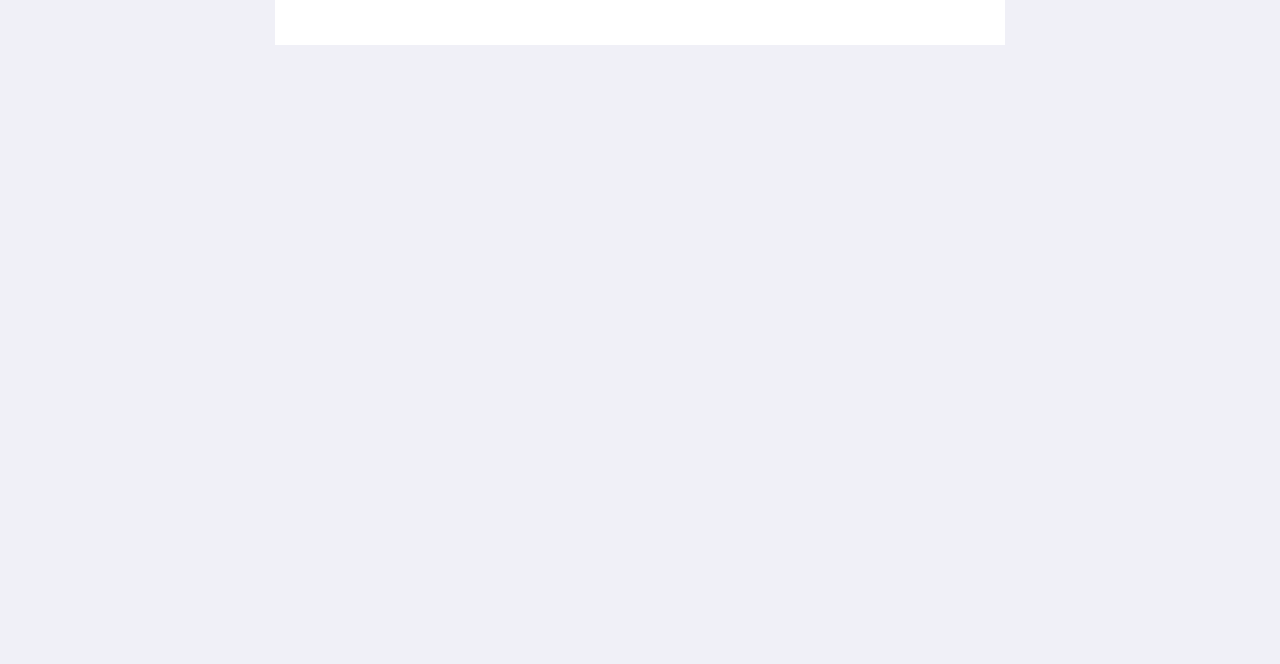
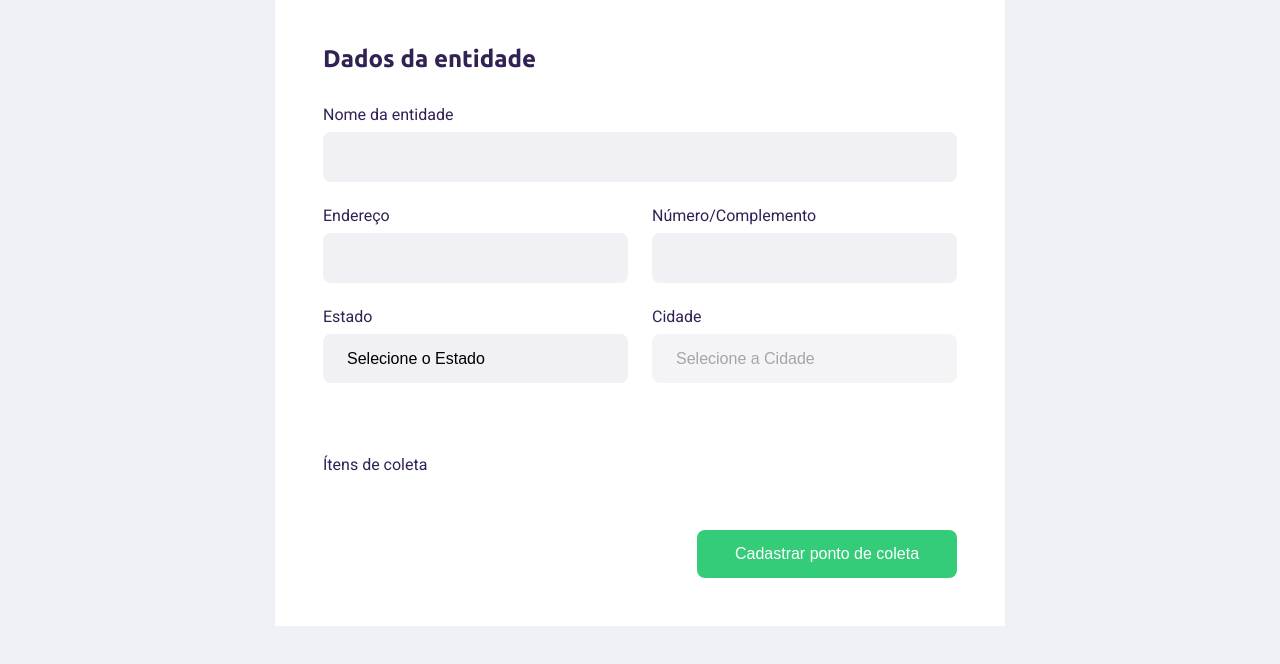
Before and after one commit to igordreher/next-level-week, a plain HTML site: page create-point.html in a window 1280 px wide. Shown: the part 260-924 px from the top of the page. Before the commit the page ends 800 px from the top, so only its background shows below. Drawn offline with Linux system fonts and the light colour scheme.

Commit message:
form layout on create-point page

```diff
--- a/create-point.html
+++ b/create-point.html
@@ -20,6 +20,49 @@
         </header>
         <form action="">
             <h1>Cadastro de ponto de coleta</h1>
+            <fieldset>
+                <legend><h2>Dados da entidade</h2></legend>
+                <div class="field">
+                    <label for="name">Nome da entidade</label>
+                    <input type="text" name="name" id="">
+                </div>
+                <div class="field-group">
+                    <div class="field">
+                        <label for="address">
+                            Endereço
+                        </label><input type="text" name="address" id="">
+                    </div>
+                    <div class="field">
+                        <label for="address2">Número/Complemento</label><input type="text" name="address2" id="">
+                    </div>
+                </div>
+                <div class="field-group">
+                    <div class="field">
+                        <label for="state"ty>Estado</label>
+                        <select name="uf" id="">
+                            <option value="">Selecione o Estado</option>
+                        </select>
+                    </div>
+
+                    <div class="field">
+                        <label for="city"ty>Cidade</label>
+                        <select name="city" disabled id="">
+                            <option value="">Selecione a Cidade</option>
+                        </select>
+                    </div>
+                </div>
+
+            </fieldset>
+
+
+            <fieldset>
+                <legend>Ítens de coleta</legend>
+
+            </fieldset>
+
+            <div class="button">
+                <button>Cadastrar ponto de coleta</button>
+            </div>
 
 
         </form>
--- a/styles/create-point.css
+++ b/styles/create-point.css
@@ -38,3 +38,81 @@ form{
 
     margin: 80px auto;
 }
+
+form fieldset{
+    border: 0;
+    margin-top: 48px;
+
+}
+
+form legend{
+    margin-bottom: 32px;
+}
+
+form legend h2{
+    font-size: 4;
+}
+
+form .field{
+    flex: 1;
+    display: flex;
+    flex-direction: column;
+
+    margin-bottom: 24px;
+}
+
+form .field-group{
+    display: flex;
+}
+
+form input,
+form select{
+    background-color: #f0f0f5;
+    border: 0;
+    padding: 16px 24px;
+    font-size: 16px;
+    border-radius: 8px;
+}
+
+form select{
+    -webkit-appearance: none;
+    -moz-appearance: none;
+    appearance: none;
+}
+
+form label{
+    font-size: 16px;
+    padding-bottom: 8px;
+}
+
+form .field-group .field + .field{
+    margin-left: 24px;
+
+}
+
+form .button{
+    display: flex;
+    flex: 1;
+    justify-content: flex-end;
+}
+
+form button{
+    background-color: var(--primary-color);
+    width: 260px;
+    height: 48px;
+
+    color: white;
+    font-size: 16px;
+
+    border-radius: 8px;
+    border: 0;
+
+    margin-top: 24px;
+
+    transition: background-color 400ms;
+
+}
+
+form button:hover{
+    background-color: #2fb86e;
+}
```
